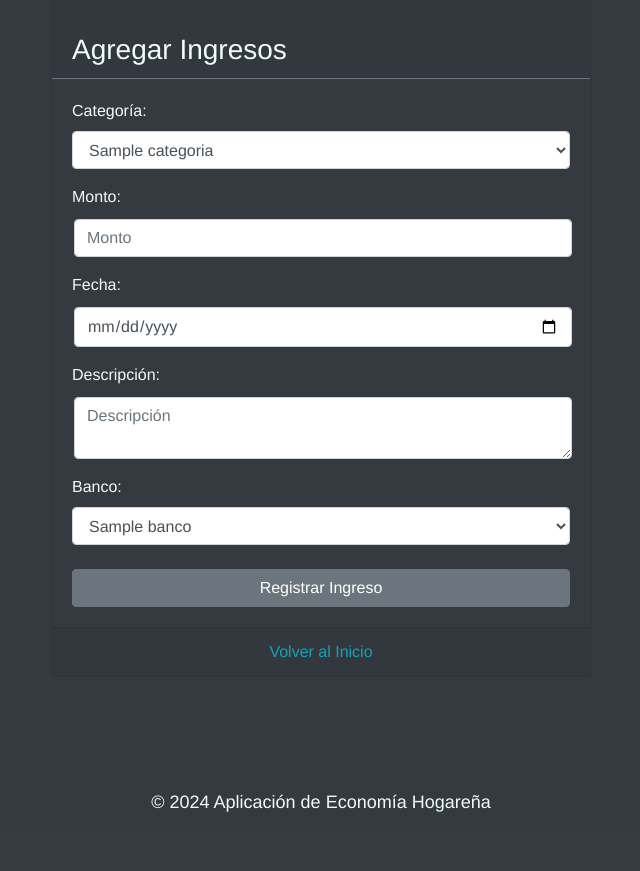
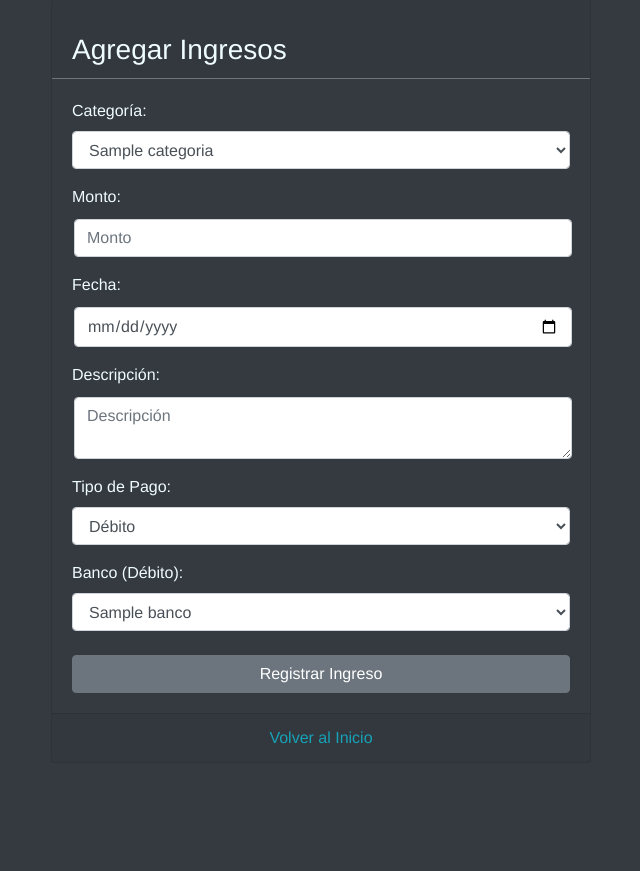
Before and after one commit to LudmilaBelenAlonso/app_registros, a PHP site: page /index.php?s=agregar_ingresos in a window 1280 px wide. Shown: the part 243-1114 px from the top of the page, without its empty margins (319-959 px from the left). Before the commit the page ends 1055 px from the top, so only its background shows below. Run offline with PHP 8.4, Linux system fonts and the light colour scheme; tables that the repository leaves empty hold one stand-in row (values such as "Sample post"); a stand-in replaces the project's code that opens the database connection.

Commit message:
feat: Add support for credit card incomes and ignore app_data

```diff
--- a/agregar_ingresos.php
+++ b/agregar_ingresos.php
@@ -7,7 +7,16 @@ if ($_SERVER["REQUEST_METHOD"] == "POST") {
     $monto = isset($_POST['monto']) && is_numeric($_POST['monto']) ? floatval($_POST['monto']) : 0;
     $fecha = $_POST['fecha'];
     $descripcion = $_POST['descripcion'];
-    $banco_id = $_POST['banco_id'];
+    $tipo_pago = isset($_POST['tipo_pago']) ? $_POST['tipo_pago'] : 'debito';
+    $banco_id = null;
+    $tarjeta_id = null;
+
+    if ($tipo_pago === 'debito') {
+        $banco_id = !empty($_POST['banco_id_debito']) ? intval($_POST['banco_id_debito']) : null;
+    } elseif ($tipo_pago === 'credito') {
+        $banco_id = !empty($_POST['banco_id_credito']) ? intval($_POST['banco_id_credito']) : null;
+        $tarjeta_id = !empty($_POST['tarjeta_id']) ? intval($_POST['tarjeta_id']) : null;
+    }
 
     // Verificar si el monto es válido
     if ($monto <= 0) {
@@ -16,12 +25,14 @@ if ($_SERVER["REQUEST_METHOD"] == "POST") {
     }
 
     // Inserción de ingreso en la tabla ingresos
-    $sql_ingreso = "INSERT INTO ingresos (usuario_id, categoria_id, banco_id, monto, fecha, descripcion)
-                    VALUES ('1', '$categoria_id', '$banco_id', '$monto', '$fecha', '$descripcion')";
+    $sql_ingreso = "INSERT INTO ingresos (usuario_id, categoria_id, banco_id, tipo_pago, tarjeta_id, monto, fecha, descripcion)
+                    VALUES ('1', '$categoria_id', " . ($banco_id !== null ? "'$banco_id'" : "NULL") . ", '$tipo_pago', " . ($tarjeta_id !== null ? "'$tarjeta_id'" : "NULL") . ", '$monto', '$fecha', '$descripcion')";
 
     if (mysqli_query($conn, $sql_ingreso)) {
         echo "Ingreso registrado correctamente.<br>";
 
+        // Solo actualizar el saldo si el tipo de pago es débito y hay un banco seleccionado
+        if ($tipo_pago === 'debito' && $banco_id !== null) {
             // Comprobar si ya existe un saldo para este banco
             $sql_check_saldo = "SELECT saldo FROM saldos_actuales WHERE banco_id = '$banco_id'";
             $result_saldo = mysqli_query($conn, $sql_check_saldo);
@@ -48,6 +59,7 @@ if ($_SERVER["REQUEST_METHOD"] == "POST") {
                     echo "Error al registrar el saldo inicial: " . mysqli_error($conn) . "<br>";
                 }
             }
+        }
     } else {
         echo "Error al registrar el ingreso: " . mysqli_error($conn) . "<br>";
     }
@@ -57,9 +69,17 @@ if ($_SERVER["REQUEST_METHOD"] == "POST") {
 $sql_categorias = "SELECT * FROM categorias WHERE usuario_id='1' AND tipo='ingreso'";
 $result_categorias = $conn->query($sql_categorias);
 
-// Consulta para obtener todos los bancos del usuario
-$sql_bancos = "SELECT * FROM bancos WHERE usuario_id='1' AND debito='1' OR banco_id='8'";
+// Consulta para obtener todos los bancos (débito)
+$sql_bancos = "SELECT * FROM bancos WHERE usuario_id='1' AND (debito='1' OR banco_id='8')";
 $result_bancos = $conn->query($sql_bancos);
+
+// Consulta para obtener todos los bancos (crédito)
+$sql_tarjetas_bancos = "SELECT * FROM bancos WHERE usuario_id='1' AND credito = 1";
+$result_tarjetas_bancos = $conn->query($sql_tarjetas_bancos);
+
+// Consulta para obtener todas las tarjetas de crédito
+$sql_tarjetas = "SELECT * FROM tarjetas_credito WHERE usuario_id='1'";
+$result_tarjetas = $conn->query($sql_tarjetas);
 ?>
 
 <section class="container mt-4 mb-5">
@@ -96,12 +116,40 @@ $result_bancos = $conn->query($sql_bancos);
                         </div>
 
                         <div class="form-group">
-                            <label for="banco_id">Banco:</label>
-                            <select name="banco_id" required class="form-control">
+                            <label for="tipo_pago">Tipo de Pago:</label>
+                            <select name="tipo_pago" id="tipo_pago" required onchange="toggleBancoTarjeta()" class="form-control">
+                                <option value="debito">Débito</option>
+                                <option value="credito">Crédito</option>
+                            </select>
+                        </div>
+
+                        <div id="banco_debito" class="form-group" style="display:block;">
+                            <label for="banco_id_debito">Banco (Débito):</label>
+                            <select name="banco_id_debito" class="form-control">
                                 <?php while ($row = $result_bancos->fetch_assoc()): ?>
                                     <option value="<?php echo $row['banco_id']; ?>"><?php echo $row['nombre']; ?></option>
                                 <?php endwhile; ?>
                             </select>
+                        </div>
+
+                        <div id="banco_credito" style="display:none;">
+                            <div class="form-group">
+                                <label for="banco_id_credito">Banco (Crédito):</label>
+                                <select name="banco_id_credito" class="form-control">
+                                    <?php while ($row = $result_tarjetas_bancos->fetch_assoc()): ?>
+                                        <option value="<?php echo $row['banco_id']; ?>"><?php echo $row['nombre']; ?></option>
+                                    <?php endwhile; ?>
+                                </select>
+                            </div>
+
+                            <div class="form-group">
+                                <label for="tarjeta_id">Tarjeta de Crédito:</label>
+                                <select name="tarjeta_id" class="form-control">
+                                    <?php while ($row = $result_tarjetas->fetch_assoc()): ?>
+                                        <option value="<?php echo $row['tarjeta_id']; ?>"><?php echo $row['nombre']; ?></option>
+                                    <?php endwhile; ?>
+                                </select>
+                            </div>
                         </div>
 
                         <button class="btn btn-secondary btn-block mt-4" type="submit">Registrar Ingreso</button>
@@ -114,3 +162,19 @@ $result_bancos = $conn->query($sql_bancos);
         </div>
     </div>
 </section>
+
+<script>
+function toggleBancoTarjeta() {
+    var tipoPago = document.getElementById("tipo_pago").value;
+    var bancoDebitoDiv = document.getElementById("banco_debito");
+    var tarjetaCreditoDiv = document.getElementById("banco_credito");
+
+    if (tipoPago === "credito") {
+        bancoDebitoDiv.style.display = "none";
+        tarjetaCreditoDiv.style.display = "block";
+    } else {
+        bancoDebitoDiv.style.display = "block";
+        tarjetaCreditoDiv.style.display = "none";
+    }
+}
+</script>
--- a/config.php
+++ b/config.php
@@ -1,9 +1,9 @@
 <?php
 // Configuración de la base de datos
-$servername = "127.0.0.1";  // Usamos IP para forzar TCP en vez de socket
-$username = "devroot";  // Nombre de usuario de MySQL
-$password = "123";  // Contraseña de MySQL
-$database = "economia_hogar";  // Nombre de la base de datos
+$servername = "localhost";
+$username = "devroot";
+$password = "123";
+$database = "economia_hogar";
 $puerto = "3306";
 
 // Crear la conexión
```
Also changed, not shown: CREATE DATABASE IF NOT EXISTS economia_h.sql (+5 -2 lines), docker-compose.yaml (added, +28 -0 lines), 2 other files. Lines whose indentation alone changed are shown as unchanged.
